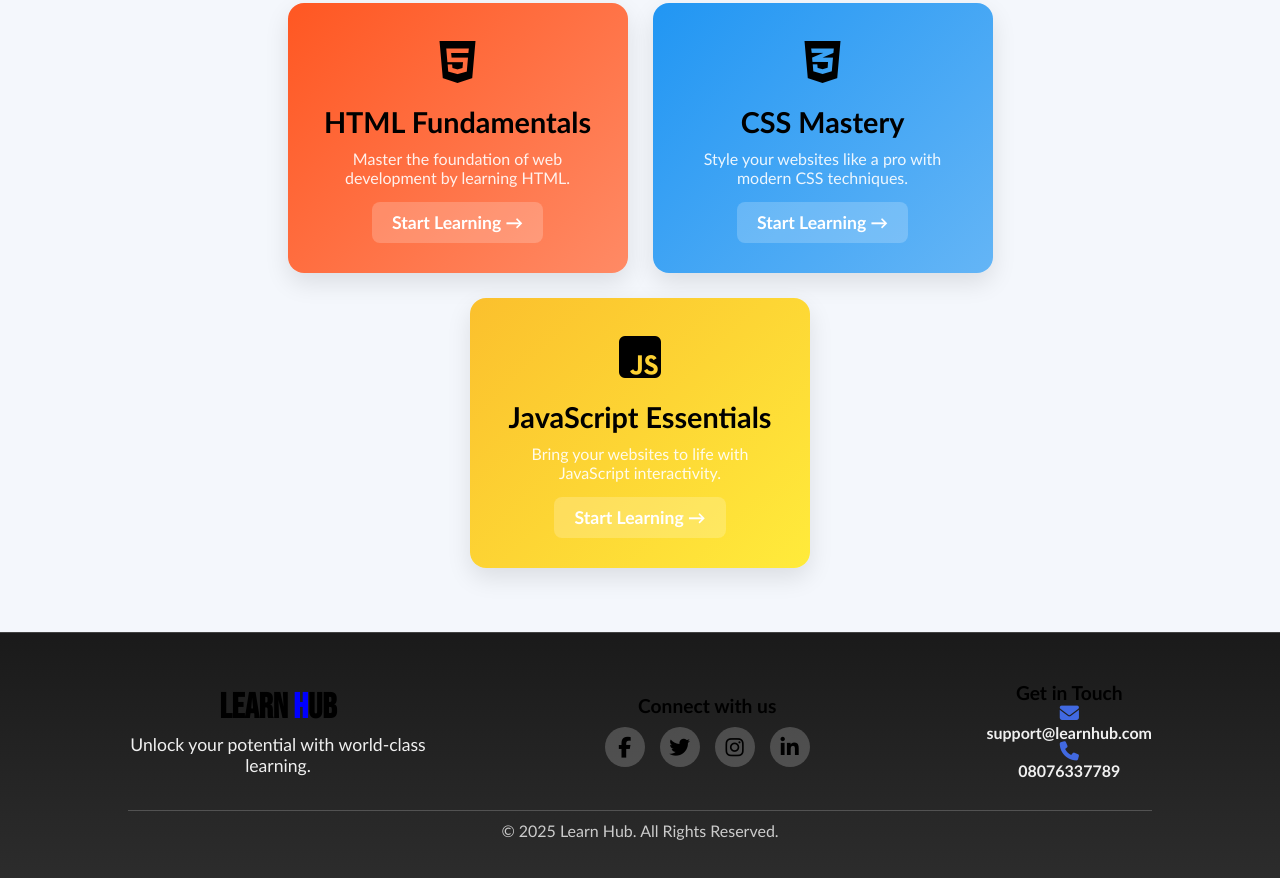
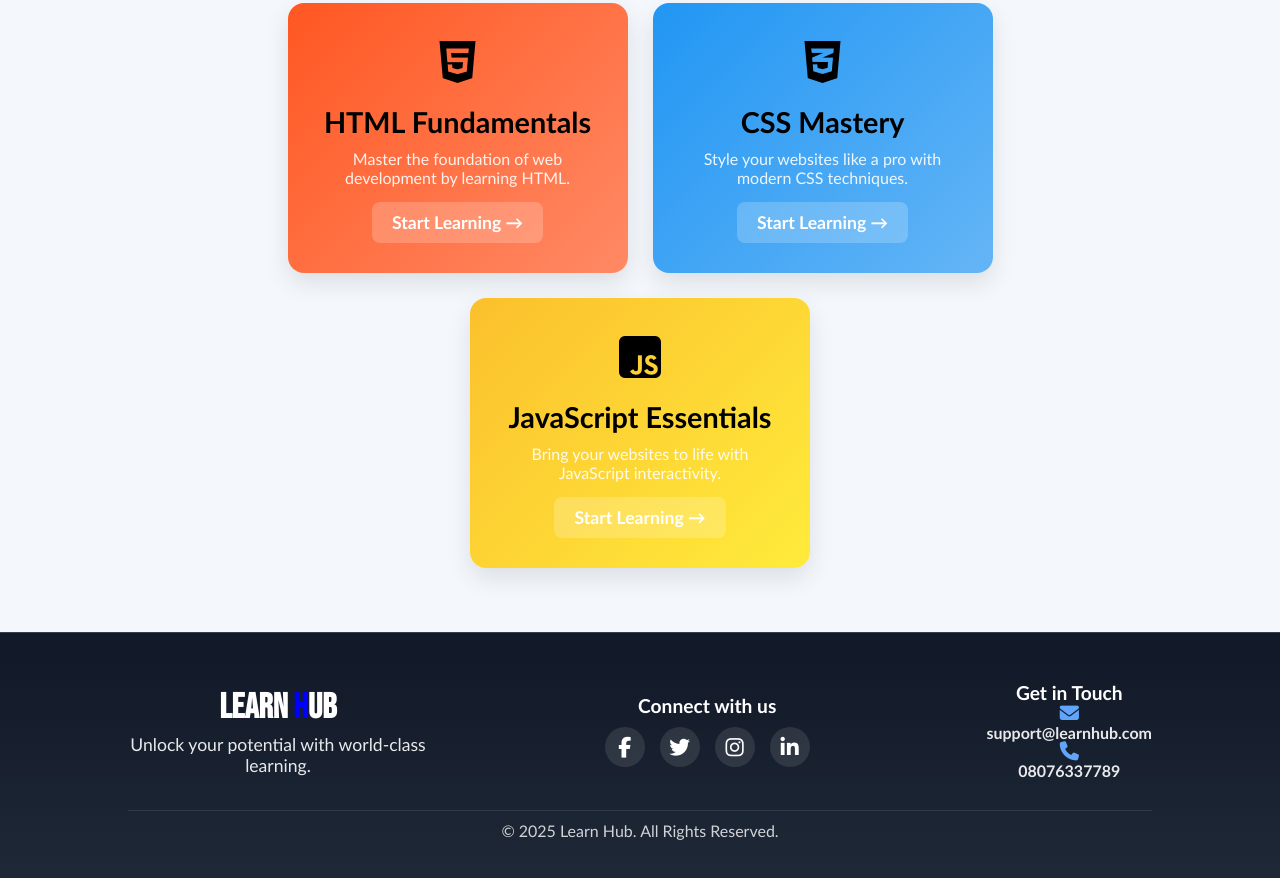
Before and after one commit to Chizanum/learn-hub, a plain HTML site: page index.html in a window 1280 px wide. Shown: the part 1952-2830 px from the top of the page. Drawn offline with Linux system fonts and the light colour scheme.

Commit message:
Refactor footer styles for improved aesthetics and readability

```diff
--- a/index.css
+++ b/index.css
@@ -782,13 +782,11 @@ body {
 
 /*Footer section*/
 .footer {
-    background: linear-gradient(to bottom, #1a1a1a, #2d2d2d);
+    background: linear-gradient(to bottom, #111827, #1f2937);
     color: white;
     padding: 3rem 10%;
     text-align: center;
     border-top: 1px solid rgba(255, 255, 255, 0.1);
-    backdrop-filter: none;
-    /* Remove margin-top */
 }
 
 .footer-container {
@@ -800,19 +798,21 @@ body {
 }
 
 .footer-logo h2 {
+    color: white;
     font-size: 2.2rem;
     font-family: 'Bebas Neue', sans-serif;
 }
 
 .footer-logo p {
+    color: rgba(255, 255, 255, 0.9);
     font-size: 1.1rem;
-    color: #f0f0f0;
     max-width: 300px;
     margin-top: 5px;
 }
 
 .footer-socials p,
 .footer-contact p {
+    color: white;
     font-size: 1.2rem;
     font-weight: bold;
 }
@@ -829,20 +829,29 @@ body {
     height: 40px;
     line-height: 40px;
     text-align: center;
-    background: rgba(255, 255, 255, 0.2);
+    background: rgba(255, 255, 255, 0.1);
     border-radius: 50%;
     font-size: 1.3rem;
-    transition: 0.3s;
+    transition: all 0.3s ease;
+}
+
+.social-icons a i {
+    color: #fff;
 }
 
 .social-icons a:hover {
     background: #4169e1;
-    transform: scale(1.1);
+    transform: translateY(-3px);
+    box-shadow: 0 5px 15px rgba(65, 105, 225, 0.4);
+}
+
+.social-icons a:hover i {
+    color: white;
 }
 
 .contact-info a p {
+    color: rgba(255, 255, 255, 0.9);
     font-size: 1rem;
-    color: #f0f0f0;
     display: flex;
     align-items: center;
     justify-content: center;
@@ -850,7 +859,7 @@ body {
 }
 
 .contact-info i {
-    color: #4169e1;
+    color: #60a5fa; /* Brighter blue */
     font-size: 1.2rem;
 }
 
@@ -861,12 +870,12 @@ body {
 .footer-bottom {
     margin-top: 30px;
     padding-top: 10px;
-    border-top: 1px solid rgba(255, 255, 255, 0.2);
+    border-top: 1px solid rgba(255, 255, 255, 0.1);
 }
 
 .footer-bottom p {
+    color: rgba(255, 255, 255, 0.8);
     font-size: 1rem;
-    color: #cccccc;
 }
 
 /* Responsive Design */
```
Also changed, not shown: 1 other file.
